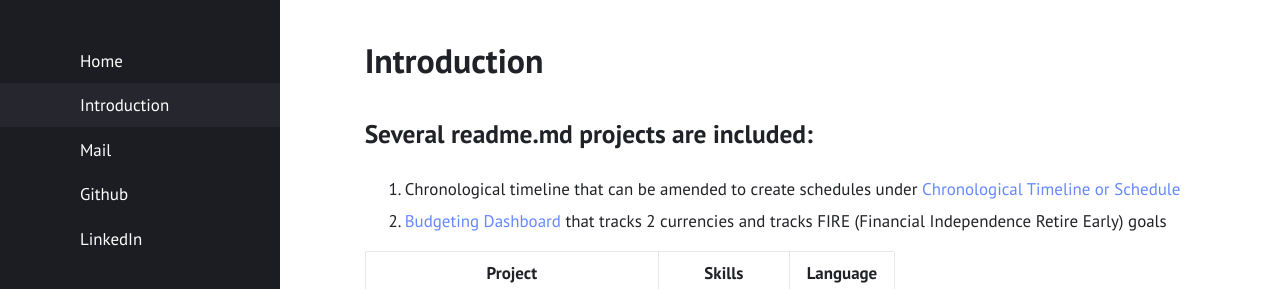
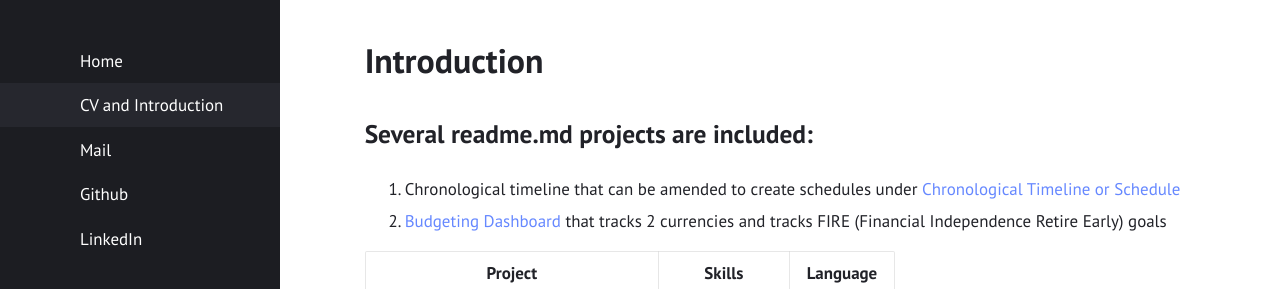
Before and after one commit to cwathen/Portfolio, a Jekyll site: the page built from README.md, in a window 1280 px wide. Shown: the top 289 px of the page. Built offline with Jekyll 4.4.1, drawn with Linux system fonts in a browser that asks for light colours.

Commit message:
Update _config.yml

```diff
--- a/_config.yml
+++ b/_config.yml
@@ -16,8 +16,8 @@ minimal: false             # use a dark header
 # Menu
 
 navigation:                # accepts {file, title, url, icon, sidebaricon}
-  - {file: "index.html", icon: warehouse}
-  - {file: "README.md", icon: user}
+  - {title: Home, file: "index.html", icon: warehouse}
+  - {title: CV and Introduction, file: "README.md", icon: user}
 
 external:                  # shows a footer with social links - for available icons see fontawesome.com/icons
   - {title: Mail, icon: envelope, url: "mailto:cristawathen@gmail.com"}
```
